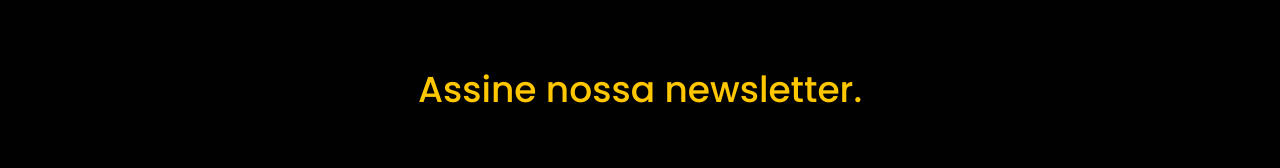
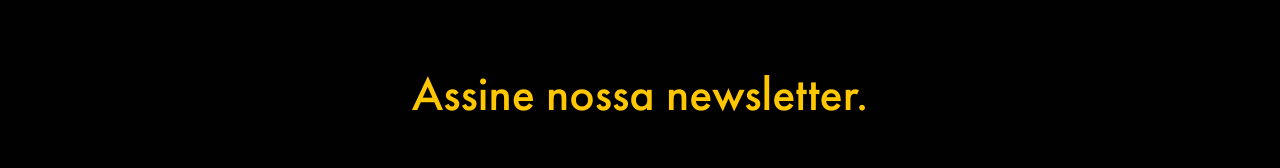
Before and after one commit to nanvieiradev/echoer, a Next.js app: page / in a window 1280 px wide. Shown: the part 190-358 px from the top of the page. Built offline with nearby package versions, Linux system fonts and the light colour scheme.

Commit message:
style: update tamanho do título

```diff
--- a/src/components/Newsletter.jsx
+++ b/src/components/Newsletter.jsx
@@ -7,7 +7,7 @@ const NewsletterSection = styled.section`
   background-color: ${({ theme }) => theme.colors.foreground};
 `
 
-const Title = styled.h2`
+const Title = styled.h1`
   color: ${({ theme }) => theme.colors.primary};
 `
 
@@ -18,7 +18,7 @@ const Text = styled.p`
 export default function Newsletter() {
   return (
     <NewsletterSection className="flex flex-col items-center gap-12 py-32 text-center">
-      <Title className="mb-9 font-medium text-4xl">
+      <Title className="mb-9 font-medium text-5xl">
         Assine nossa newsletter.
       </Title>
       <Text className="max-w-xl font-light text-lg">
```
